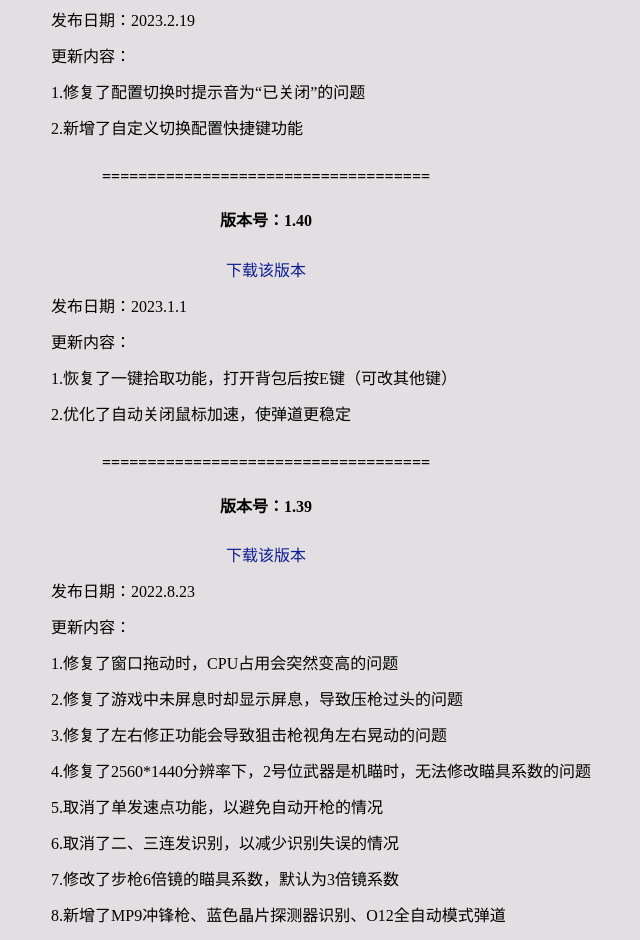
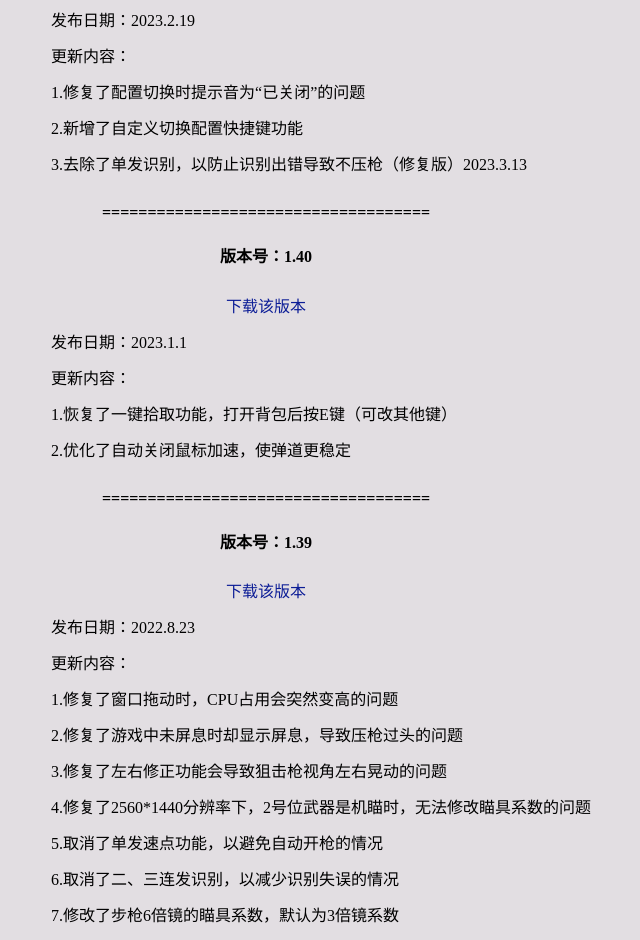
Before and after one commit to Z194/Z194.github.io, a plain HTML site: page index.html in a window 1280 px wide. Shown: the part 1446-2386 px from the top of the page, without its empty margins (374-1014 px from the left). Drawn offline with Linux system fonts and the light colour scheme.

Commit message:
Update index.html

```diff
--- a/index.html
+++ b/index.html
@@ -269,6 +269,7 @@
 						<span>更新内容：</span><br />
 						<span>1.修复了配置切换时提示音为“已关闭”的问题</span><br />
 						<span>2.新增了自定义切换配置快捷键功能</span><br />
+						<span>3.去除了单发识别，以防止识别出错导致不压枪（修复版）2023.3.13</span><br />
 					</div>
 				</div>
 				<div id='v1.40'>
```
